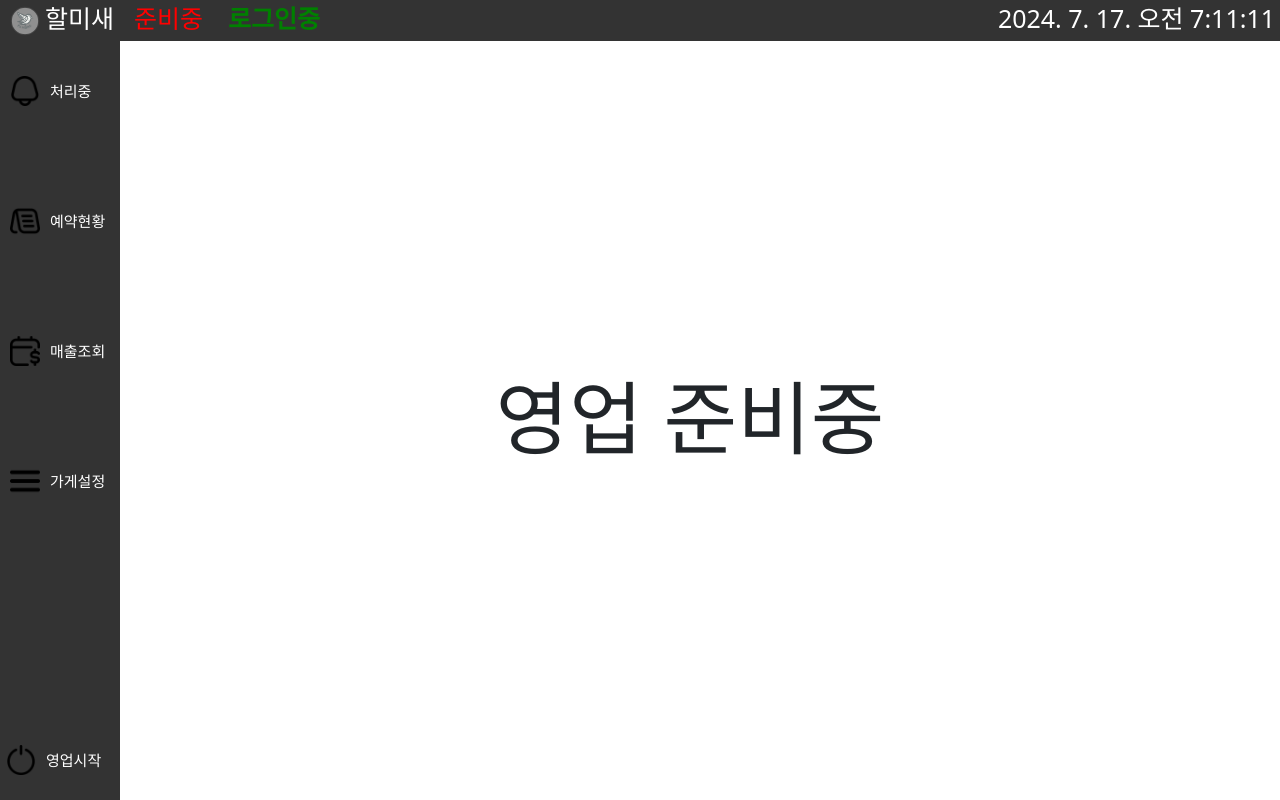
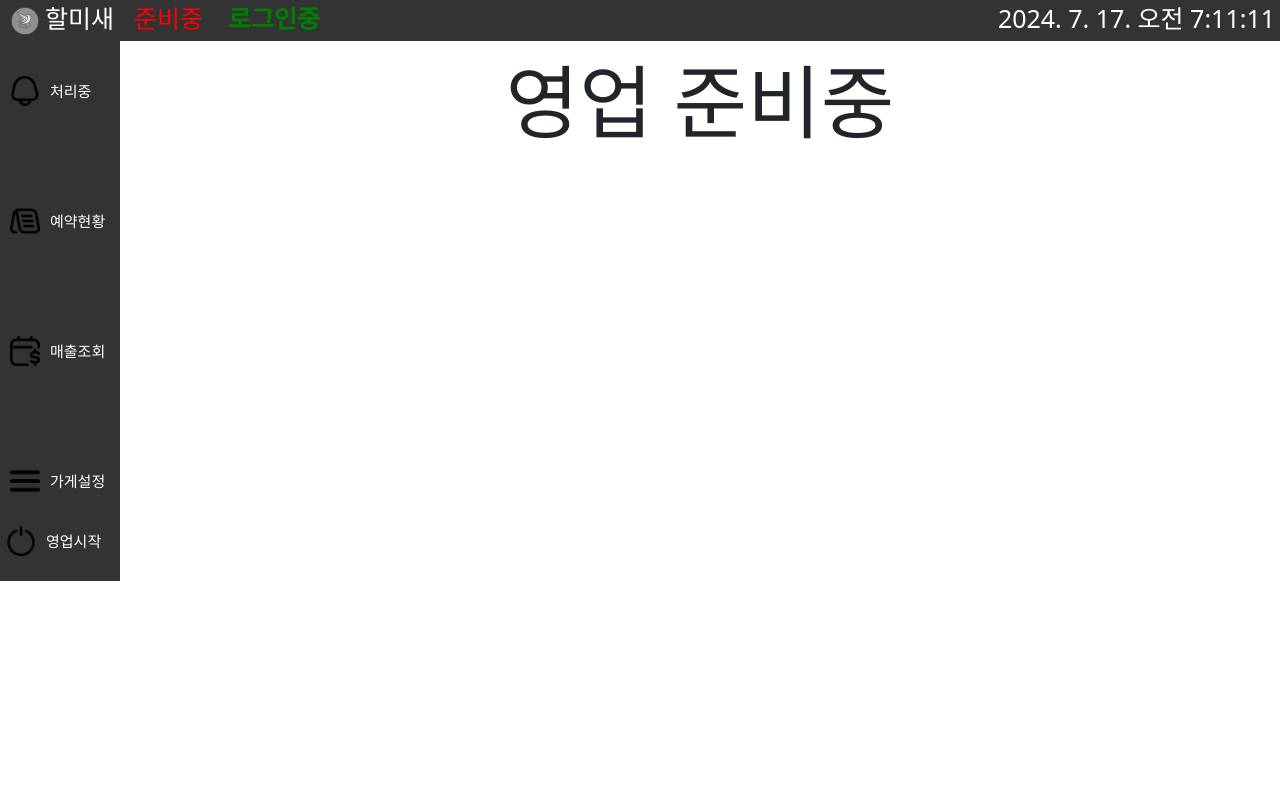
Before and after one commit to halmisae/FrontEnd-owner, a React (Create React App) app: page /home in a window 1280 px wide. Built offline with nearby package versions, Linux system fonts and the light colour scheme; sample sign-in values are in the browser's storage.

Commit message:
fixed css

```diff
--- a/src/App.css
+++ b/src/App.css
@@ -1,7 +1,7 @@
 .app {
     display: flex;
     flex-direction: column;
-    height: 100vh;
+    height: 60%;
 }
 
 .main-content {
@@ -11,7 +11,7 @@
 
 .content {
     flex: 1;
-    height: 94vh;
-    padding: 0 20px 0 0;
+    height: 90%;
+    padding: 0 0 0 0;
     overflow: hidden;
 }
--- a/src/Sidebar.css
+++ b/src/Sidebar.css
@@ -57,7 +57,6 @@
 
 .content {
     flex: 1;
-    padding: 20px;
 }
 
 .status-check {
--- a/src/scss/Processing.css
+++ b/src/scss/Processing.css
@@ -1,12 +1,11 @@
 .processing-container {
     display: flex;
     overflow: hidden;
-    gap: 20px;
 }
 
 .reservation-bar {
     flex: 3;
-    height: 100vh;
+    height: 44em;
     background-color: #2e2e2e;
     color: white;
     border-right: solid #444;
@@ -19,7 +18,7 @@
 .reservation-list {
     display: flex;
     flex-direction: column;
-    height: 50vh;
+    height: 40vh;
     overflow-y: auto;
     margin-bottom: 10px;
 }
```
